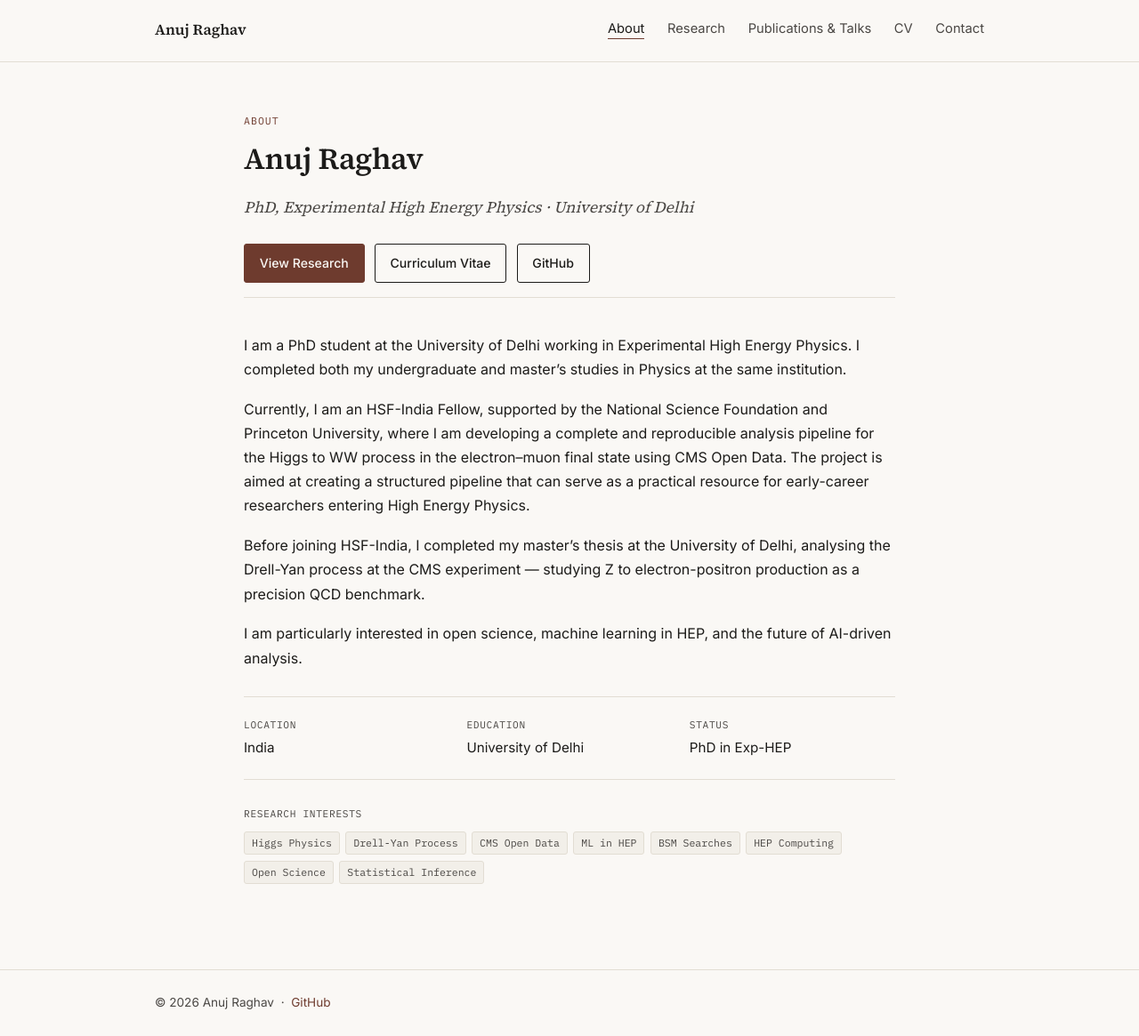
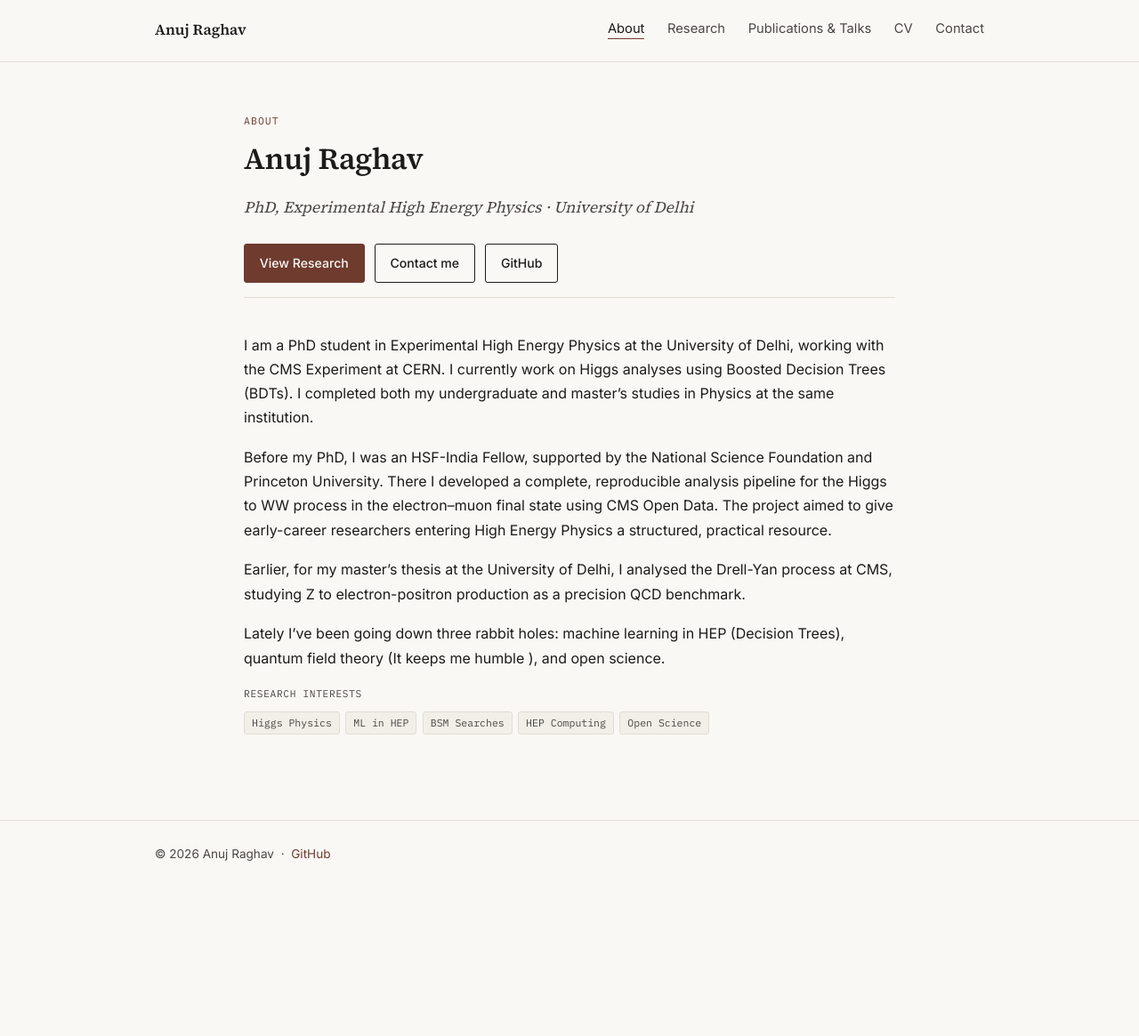
Before and after one commit to anrghv/anrghv.github.io, a Jekyll site: the page built from index.md, in a window 1280 px wide. Shown: the whole page at 89% size. Built offline with Jekyll 4.4.1, drawn with Linux system fonts in a browser that asks for light colours; after the commit the page ends 998 px from its top, so only the background shows below that.

Commit message:
Update contact information and refine personal description

```diff
--- a/_data/social.yml
+++ b/_data/social.yml
@@ -1,6 +1,6 @@
 - label: Email
-  value: anujraghav.physics@gmail.com
-  url: mailto:anujraghav.physics@gmail.com
+  value: anuj.ehep@gmail.com
+  url: mailto:anuj.ehep@gmail.com
 - label: GitHub
   value: github.com/anrghv
   url: https://github.com/anrghv
--- a/index.md
+++ b/index.md
@@ -3,37 +3,35 @@
 title: Anuj Raghav
 eyebrow: About
 role: PhD, Experimental High Energy Physics · University of Delhi
-description: "Anuj Raghav — HSF-India Fellow, Experimental High Energy Physics"
+description: "Anuj Raghav, Experimental High Energy Physics"
 actions:
   - label: View Research
     url: /research/
     primary: true
-  - label: Curriculum Vitae
-    url: /cv/
+  - label: Contact me
+    url: /contact/
   - label: GitHub
     url: https://github.com/anrghv
     external: true
-facts:
-  - label: Location
-    value: India
-  - label: Education
-    value: University of Delhi
-  - label: Status
-    value: PhD in Exp-HEP
+# facts:
+#   - label: Location
+#     value: India
+#   - label: Education
+#     value: University of Delhi
+#   - label: Status
+#     value: PhD in Experimental HEP
 interests:
   - Higgs Physics
-  - Drell-Yan Process
-  - CMS Open Data
   - ML in HEP
   - BSM Searches
   - HEP Computing
   - Open Science
-  - Statistical Inference
 ---
-I am a PhD student at the University of Delhi working in Experimental High Energy Physics. I completed both my undergraduate and master's studies in Physics at the same institution.
 
-Currently, I am an HSF-India Fellow, supported by the National Science Foundation and Princeton University, where I am developing a complete and reproducible analysis pipeline for the Higgs to WW process in the electron–muon final state using CMS Open Data. The project is aimed at creating a structured pipeline that can serve as a practical resource for early-career researchers entering High Energy Physics.
+I am a PhD student in Experimental High Energy Physics at the University of Delhi, working with the CMS Experiment at CERN. I currently work on Higgs analyses using Boosted Decision Trees (BDTs). I completed both my undergraduate and master's studies in Physics at the same institution.
 
-Before joining HSF-India, I completed my master's thesis at the University of Delhi, analysing the Drell-Yan process at the CMS experiment — studying Z to electron-positron production as a precision QCD benchmark.
+Before my PhD, I was an HSF-India Fellow, supported by the National Science Foundation and Princeton University. There I developed a complete, reproducible analysis pipeline for the Higgs to WW process in the electron–muon final state using CMS Open Data. The project aimed to give early-career researchers entering High Energy Physics a structured, practical resource.
 
-I am particularly interested in open science, machine learning in HEP, and the future of AI-driven analysis.
+Earlier, for my master's thesis at the University of Delhi, I analysed the Drell-Yan process at CMS, studying Z to electron-positron production as a precision QCD benchmark.
+
+Lately I've been going down three rabbit holes: machine learning in HEP (Decision Trees), quantum field theory (It keeps me humble ), and open science.
```
Also changed, not shown: contact.md (+1 -1 lines).
